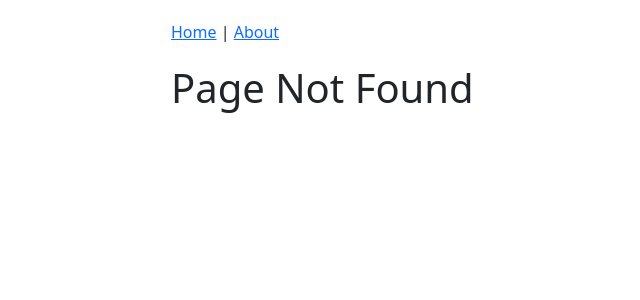
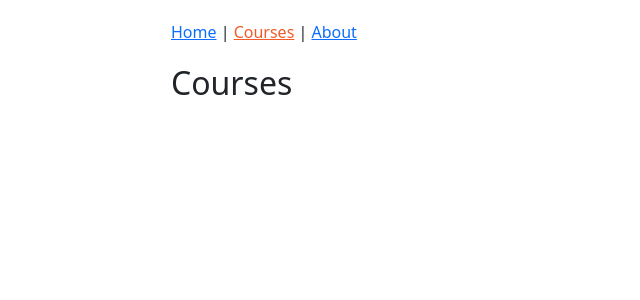
Before and after one commit to seanclaybaugh/react-redux-router-practiceapp, a React app: page /courses in a window 1280 px wide. Before the commit this address had no page. Shown: the top 300 px of the page, without its empty margins (56-696 px from the left). Built offline with nearby package versions, Linux system fonts and the light colour scheme.

Commit message:
added courses page

```diff
--- a/src/components/App.js
+++ b/src/components/App.js
@@ -3,7 +3,9 @@ import { Route, Switch } from 'react-router-dom';
 import HomePage from './home/HomePage';
 import AboutPage from './about/AboutPage';
 import Header from './common/Header';
-import PageNotFound from './PageNotFound'
+import PageNotFound from './PageNotFound';
+import CoursesPage from './courses/CoursesPage';
+
 
 function App() {
   return (
@@ -12,6 +14,7 @@ function App() {
       <Switch>
         <Route exact path="/" component={HomePage} />
         <Route path="/about" component={AboutPage} />
+        <Route path="/courses" component={CoursesPage} />
         <Route component={PageNotFound} />
       </Switch>
     </div>
@@ -23,5 +26,5 @@ export default App;
 /*
 
 Switch will make the program stop looking for other routes once one route matches.
-
+Here, because the last component is the page not found, it will go through each route until it hits the last undefined route
 */
--- a/src/components/common/Header.js
+++ b/src/components/common/Header.js
@@ -6,11 +6,18 @@ const Header = () => {
 
   return (
     <nav>
-      <NavLink to="/" activeStyle={activeStyle} exact>Home</NavLink> {" | "}
+      <NavLink to="/" activeStyle={activeStyle} exact>
+        Home
+      </NavLink>
+      {" | "}
+      <NavLink to="/courses" activeStyle={activeStyle}>
+        Courses
+      </NavLink>
+      {" | "}
       <NavLink to="/about" activeStyle={activeStyle}>
         About
       </NavLink>
     </nav>
-  )
+  );
 }
 export default Header;
--- /dev/null
+++ b/src/components/courses/CoursesPage.js
@@ -0,0 +1,10 @@
+import React from 'react';
+
+class CoursesPage extends React.Component {
+
+  render() {
+    return <h2> Courses</h2>;
+  }
+}
+
+export default CoursesPage;
```
